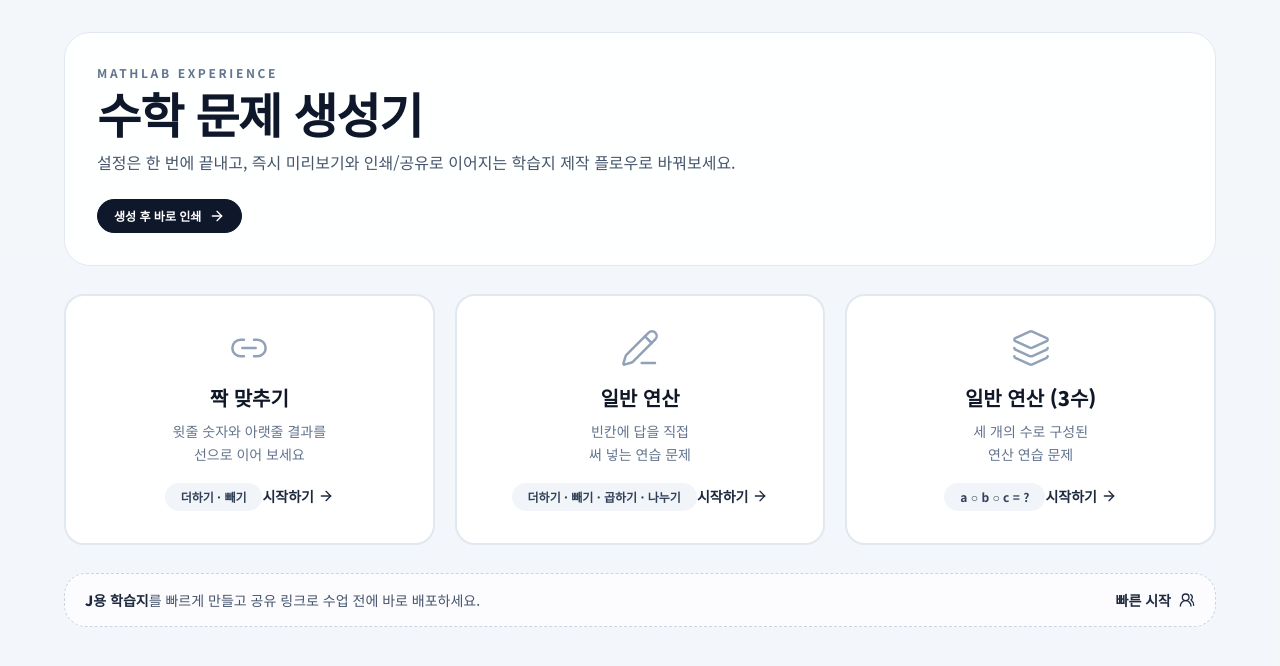
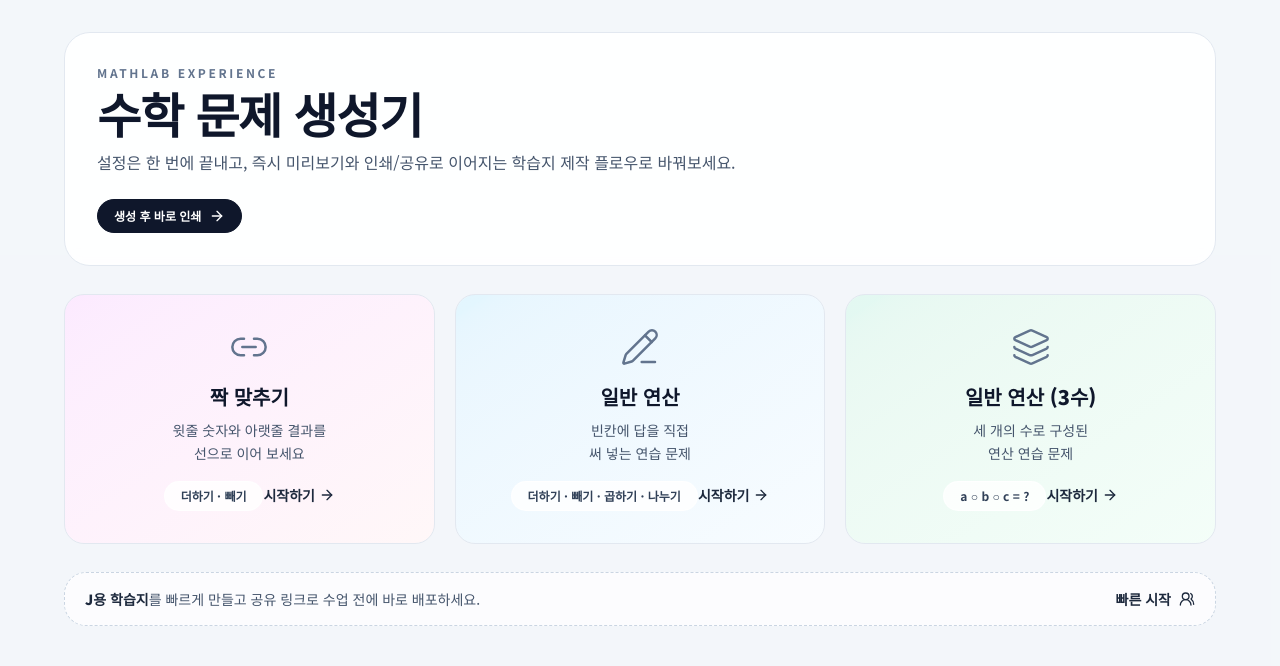
Before and after one commit to neozzzzz/mathlab, a Next.js app: page / in a window 1280 px wide. Shown: the top 666 px of the page. Built offline with nearby package versions, Linux system fonts and the light colour scheme.

Commit message:
ui: 진입경로 카드 이전 컬러셋 복원 및 시작하기 위치 정렬

```diff
--- a/src/app/page.tsx
+++ b/src/app/page.tsx
@@ -9,7 +9,8 @@ const MODES = [
     desc: "윗줄 숫자와 아랫줄 결과를\n선으로 이어 보세요",
     badge: "더하기 · 빼기",
     icon: Link2,
-    accent: "border-slate-200 hover:border-orange-400 hover:shadow-lg hover:text-orange-600",
+    accent: "from-fuchsia-500/15 to-rose-100/40",
+    hover: "hover:border-fuchsia-300",
   },
   {
     href: "/calc",
@@ -17,7 +18,8 @@ const MODES = [
     desc: "빈칸에 답을 직접\n써 넣는 연습 문제",
     badge: "더하기 · 빼기 · 곱하기 · 나누기",
     icon: PencilLine,
-    accent: "border-slate-200 hover:border-blue-400 hover:shadow-lg hover:text-blue-600",
+    accent: "from-sky-500/15 to-sky-100/35",
+    hover: "hover:border-sky-300",
   },
   {
     href: "/calc3",
@@ -25,7 +27,8 @@ const MODES = [
     desc: "세 개의 수로 구성된\n연산 연습 문제",
     badge: "a ○ b ○ c = ?",
     icon: Layers,
-    accent: "border-slate-200 hover:border-emerald-400 hover:shadow-lg hover:text-emerald-600",
+    accent: "from-emerald-500/15 to-emerald-100/35",
+    hover: "hover:border-emerald-300",
   },
 ] as const;
 
@@ -64,19 +67,24 @@ export default function LandingPage() {
                 href={m.href}
                 gaEvent={GA_EVENTS.SELECT_MENU}
                 gaParams={{ menu: m.href.slice(1) }}
-                className={`group relative overflow-hidden rounded-[20px] border-2 bg-white p-8 text-center transition-all duration-200 ${m.accent}`}
+                className={`group relative overflow-hidden rounded-[20px] border border-slate-200 bg-white p-8 text-center transition-all duration-200 ${m.hover} hover:shadow-lg`}
               >
+                <div className={`absolute inset-0 bg-gradient-to-br ${m.accent} opacity-70`} />
+                <div className="relative">
                   <Icon
-                  className="w-10 h-10 mx-auto mb-4 text-slate-400 transition-colors group-hover:text-current"
+                    className="w-10 h-10 mx-auto mb-4 text-slate-500 transition-colors group-hover:text-slate-900"
                     strokeWidth={1.5}
                   />
-                <h2 className="text-xl font-black mb-2 transition-colors">{m.title}</h2>
-                <p className="text-sm text-slate-500 leading-relaxed whitespace-pre-line">{m.desc}</p>
-                <div className="mt-4 inline-block px-4 py-1.5 rounded-full text-xs font-bold bg-slate-100 text-slate-700">
+                  <h2 className="text-xl font-black mb-2 text-slate-900">{m.title}</h2>
+                  <p className="text-sm text-slate-600 leading-relaxed whitespace-pre-line">{m.desc}</p>
+
+                  <div className="mt-4 inline-block px-4 py-1.5 rounded-full text-xs font-bold bg-white/80 text-slate-700 border border-white/80">
                     {m.badge}
                   </div>
-                <div className="mt-5 inline-flex items-center text-sm font-black text-slate-800 group-hover:text-current transition-colors">
+
+                  <div className="mt-3 inline-flex items-center text-sm font-black text-slate-800">
                     시작하기 <ArrowRight className="w-4 h-4 ml-1" />
+                  </div>
                 </div>
               </TrackedLink>
             );
```
Lines whose indentation alone changed are shown as unchanged.
